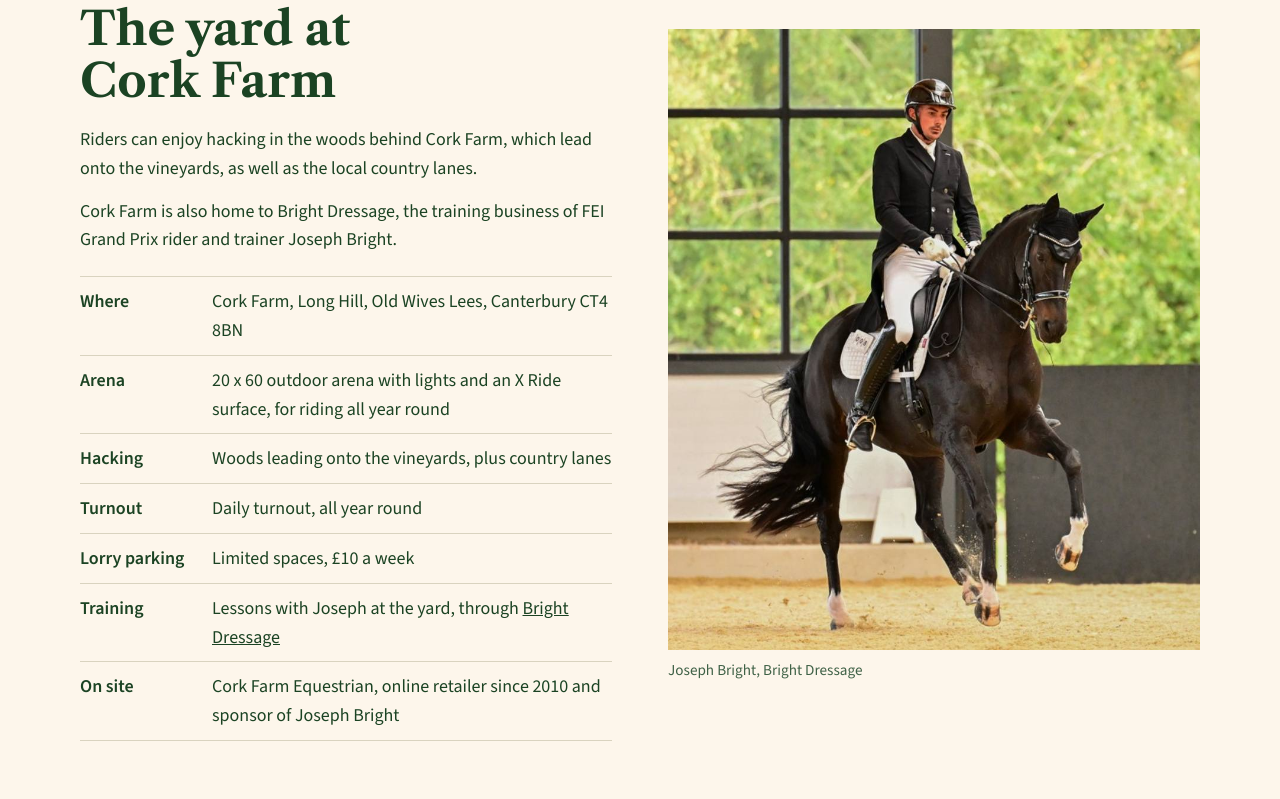
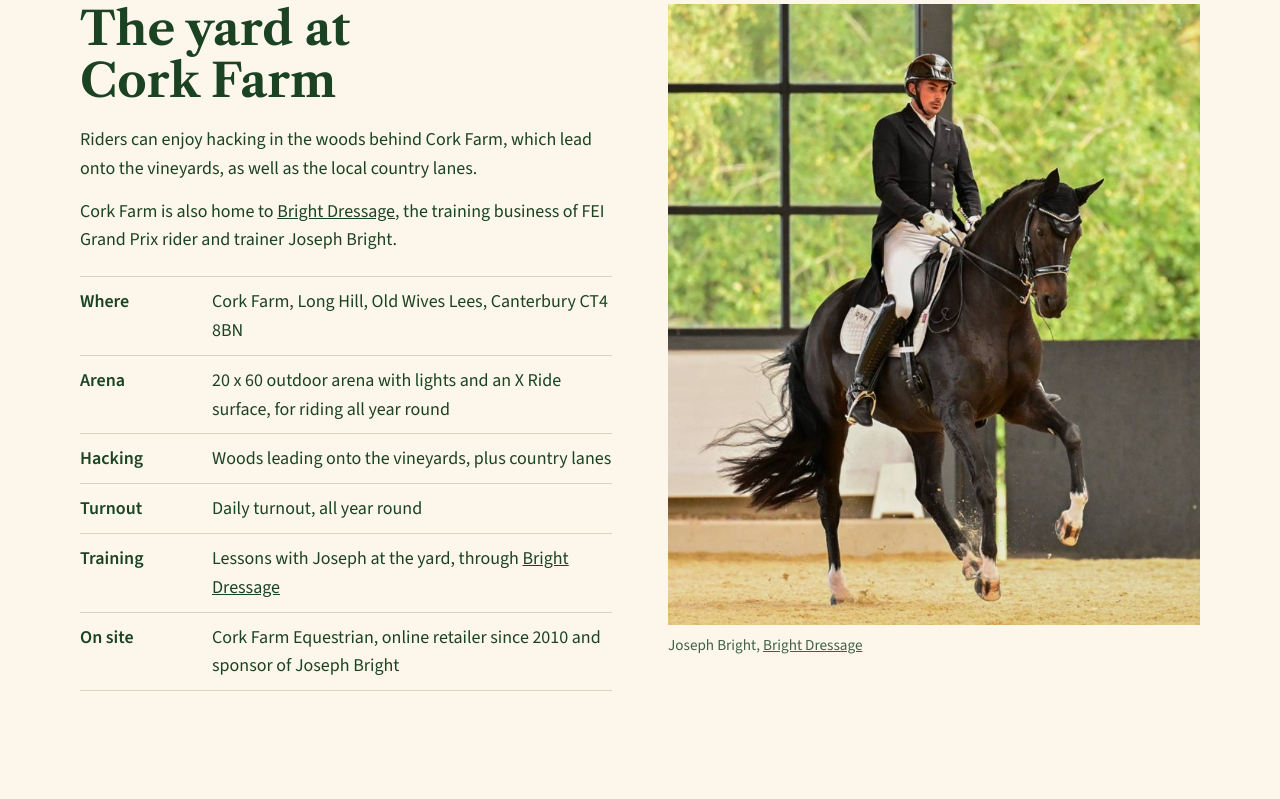
Before and after one commit to BrightDressage/BrightLivery, a plain HTML site: page index.html in a window 1280 px wide. Shown: the part 2496-3295 px from the top of the page. Drawn offline with nearby package versions, Linux system fonts and the light colour scheme.

Commit message:
Add files via upload

```diff
--- a/index.html
+++ b/index.html
@@ -84,7 +84,6 @@
         <li>Clipping and trimming</li>
         <li>Plaiting and show preparation</li>
         <li>Rug washing</li>
-        <li>Lorry parking, limited spaces, £10 a week</li>
       </ul>
       <p>Other extras priced on request. Lessons with Joseph are booked through <a href="https://brightdressage.com">Bright Dressage</a>.</p>
     </aside>
@@ -94,7 +93,7 @@
     </article>
     <article class="rate soft camp" data-service="camp">
       <div><h3>Boot Camp</h3><p class="when">Intensive training, horse only</p></div>
-      <p class="desc">A focused week of training for your horse, ridden six times a week with three sessions from Joseph. Minimum one week.</p>
+      <p class="desc">A focused week of training for your horse, ridden six times a week with three sessions from <a href="https://brightdressage.com">Joseph Bright</a>. Minimum one week.</p>
       <p class="price"><em>from</em><strong>£495</strong><em>per week</em><em class="block">£460 a week for 2 or 4 week blocks</em></p>
       <details class="more">
         <summary>What's included</summary>
@@ -116,7 +115,7 @@
       <p class="price"><em>stabling from</em><strong>£30</strong><em>per night</em></p>
       <details class="more">
         <summary>What's included</summary>
-        <ul class="mini"><li>A stable for your horse</li><li>Bedding for the night</li><li>Water on the yard</li><li>Lorry parking, limited spaces, £10 a week</li><li>Hay and feed by arrangement</li></ul>
+        <ul class="mini"><li>A stable for your horse</li><li>Bedding for the night</li><li>Water on the yard</li><li>Hay and feed by arrangement</li></ul>
       </details>
     </article>
   </div>
@@ -157,20 +156,19 @@
     <p class="eyebrow">The yard</p>
     <h2>The yard at Cork Farm</h2>
     <p>Riders can enjoy hacking in the woods behind Cork Farm, which lead onto the vineyards, as well as the local country lanes.</p>
-    <p>Cork Farm is also home to Bright Dressage, the training business of FEI Grand Prix rider and trainer Joseph Bright.</p>
+    <p>Cork Farm is also home to <a href="https://brightdressage.com">Bright Dressage</a>, the training business of FEI Grand Prix rider and trainer Joseph Bright.</p>
     <ul class="facts">
       <li><span>Where</span><div>Cork Farm, Long Hill, Old Wives Lees, Canterbury CT4 8BN</div></li>
       <li><span>Arena</span><div>20 x 60 outdoor arena with lights and an X Ride surface, for riding all year round</div></li>
       <li><span>Hacking</span><div>Woods leading onto the vineyards, plus country lanes</div></li>
       <li><span>Turnout</span><div>Daily turnout, all year round</div></li>
-      <li><span>Lorry parking</span><div>Limited spaces, £10 a week</div></li>
       <li><span>Training</span><div>Lessons with Joseph at the yard, through <a href="https://brightdressage.com">Bright Dressage</a></div></li>
       <li><span>On site</span><div>Cork Farm Equestrian, online retailer since 2010 and sponsor of Joseph Bright</div></li>
     </ul>
   </div>
   <figure>
     <img src="/joseph-bright.jpg" alt="Joseph Bright riding a dark bay horse in a dressage arena">
-    <figcaption>Joseph Bright, Bright Dressage</figcaption>
+    <figcaption>Joseph Bright, <a href="https://brightdressage.com">Bright Dressage</a></figcaption>
   </figure>
 </section>
 
@@ -209,6 +207,7 @@
 <footer><div class="wrap foot">
   <span>Bright Livery Services, Cork Farm, Canterbury CT4 8BN · brightlivery.co.uk</span>
   <span class="foot-links"><a href="/privacy">Privacy Policy</a><a href="/privacy#cookies">Cookies</a><a href="#" data-cookie-settings>Cookie settings</a></span>
+  <span class="credit">Designed by PipSEO Websites</span>
 </div></footer>
 <script src="/script.js"></script>
 </body>
--- a/style.css
+++ b/style.css
@@ -217,3 +217,4 @@ footer{background:var(--green-deep);color:var(--cream);font-size:1rem}
 .hero .btn.ghost{background:transparent;color:var(--cream)}
 .hero .btn.ghost:hover{background:var(--cream);color:var(--green)}
 @media (max-width:860px){.hero-in{padding-block:72px 120px}.hero::after{background:linear-gradient(180deg,rgba(20,51,25,.5) 0%,rgba(20,51,25,.2) 60%,rgba(20,51,25,0) 100%)}}
+.credit{flex-basis:100%;font-size:.9rem;opacity:.8}
```
Also changed, not shown: privacy.html (+1 -1 lines).
